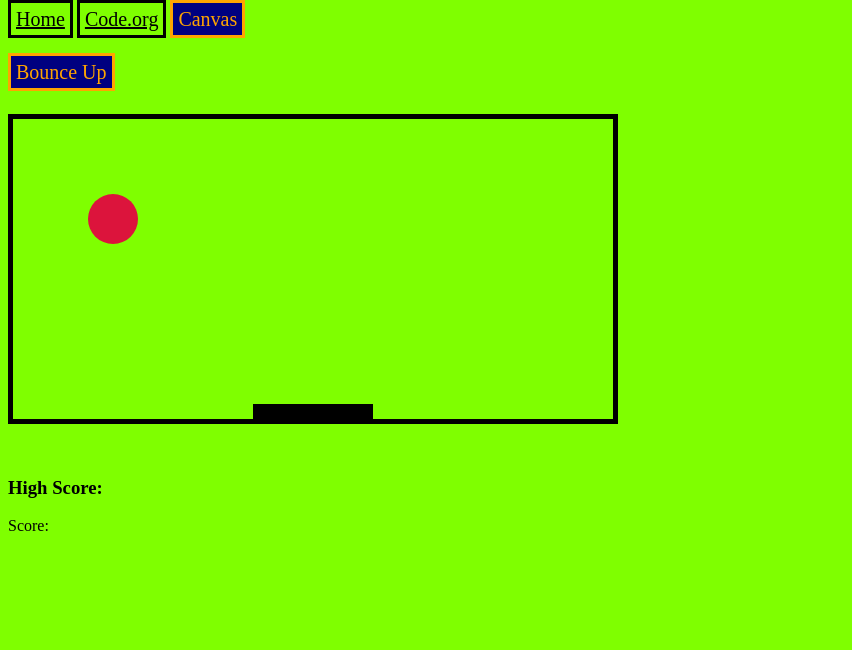
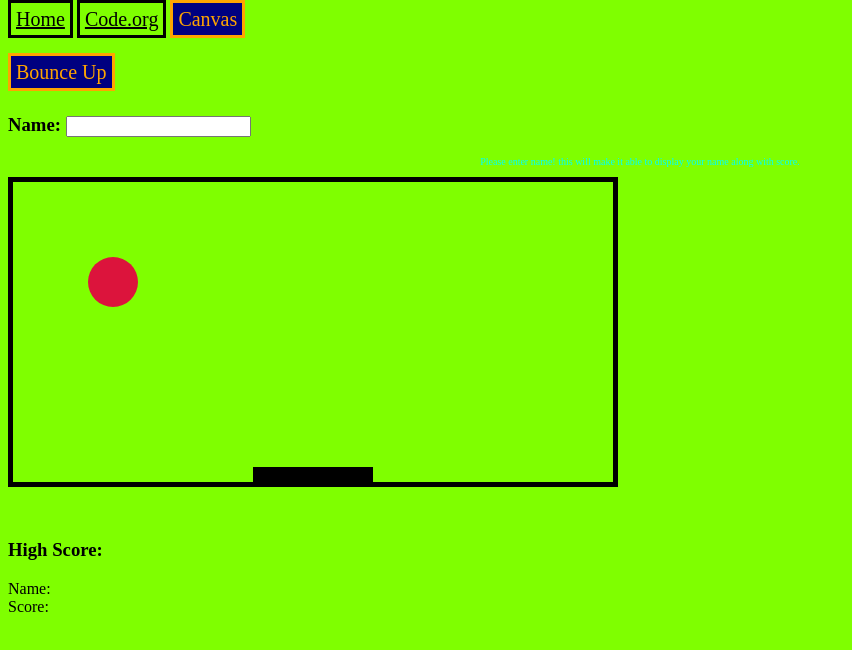
Before and after one commit to tuckjhansen/game-website, a website: page canvas/bounceUp/bounce-up.html in a window 1280 px wide. Shown: the whole page, without its empty margins (0-852 px from the left). Drawn offline with Linux system fonts and the light colour scheme; no server answers.

Commit message:
bounce up update and name display testing.

```diff
--- a/canvas/bounceUp/bounce-up.html
+++ b/canvas/bounceUp/bounce-up.html
@@ -15,10 +15,19 @@
         <a class="current-page">Bounce Up</a>
     </div>
 
+    <form action="/action_page.php">
+        <h3>
+            <label for="name">Name:</label>
+            <input type="text" id="name" name="name">
+        </h3>
+        <p class="attention">Please enter name! this will make it able to display your name along with score.</p>
+    </form>
+
+
     <canvas id="canvas" tabindex="1" style="border: 5px solid" width="600" height="300"></canvas>
 
     <h3>High Score:</h3>
-    <!-- <div>Name: <span id="high-score-name"></span></div> -->
+    <div>Name: <span id="high-score-name"></span></div>
     <div>Score: <span id="high-score"></span></div>
 
 </body>
--- a/canvas/bounceUp/bounce-up.js
+++ b/canvas/bounceUp/bounce-up.js
@@ -43,7 +43,7 @@ highScoresCollection.get().then(scores => {
   });
 
   console.log('highest score', highestScore);
-  // document.getElementById('high-score-name').innerHTML = highestScore.name;
+  document.getElementById('high-score-name').innerHTML = highestScore.name;
   document.getElementById('high-score').innerHTML = highestScore.score;
 });
 
@@ -105,8 +105,9 @@ async function draw() {
     timeLeft = 0;
     pause = true;
     await highScoresCollection.add({
-      name: "Test",
-      score: score
+      name: document.getElementById('name'),
+      score: score,
+      createDate: new Date()
     });
   }
   // minus one to score && (ball.y <= 20 && ball.x === bouncer.x)
--- a/stylev1.css
+++ b/stylev1.css
@@ -69,3 +69,8 @@ div.line-break {
 canvas {
     margin-bottom: 30px;
 }
+
+p.attention {
+    color: cyan;
+    font-size: 10px;
+}
```
